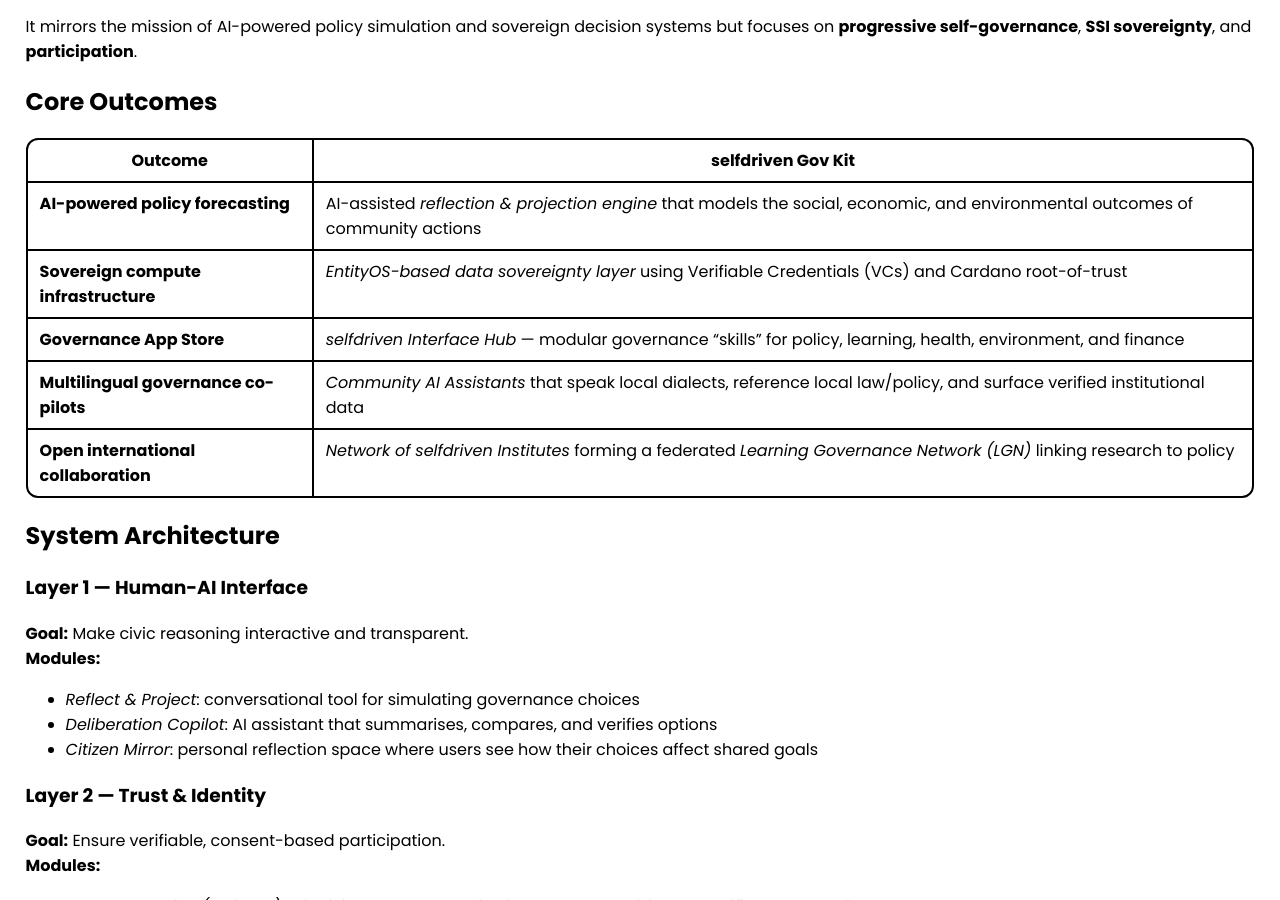
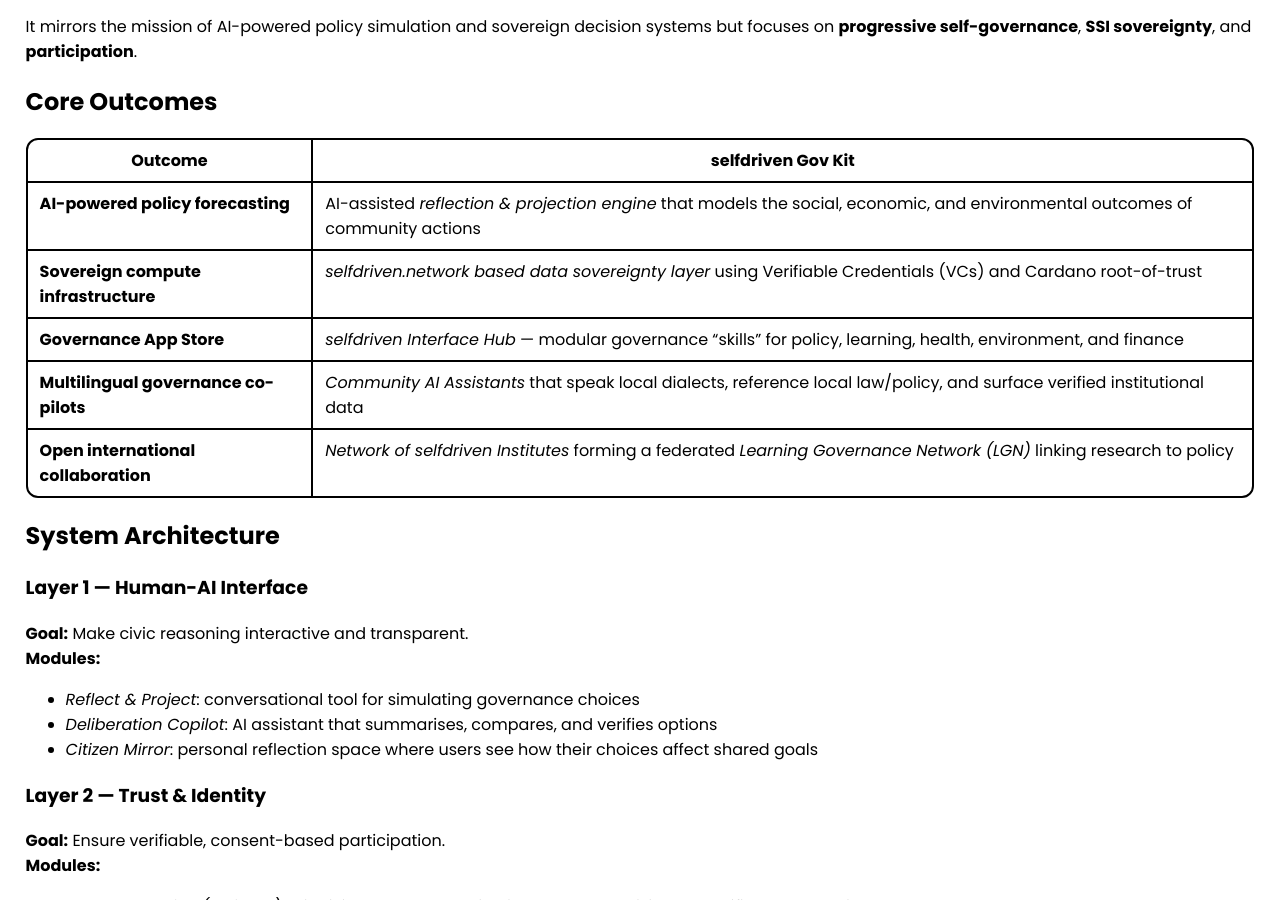
Before and after one commit to selfdriven-foundation/selfdriven-institute, a Jekyll site: the page built from docs/pages/research-areas-of-focus-sovereign-gov.md, in a window 1280 px wide and 900 px high, scrolled down 331 px. Built offline with Jekyll 4.4.1, drawn with Linux system fonts in a browser that asks for light colours.

Commit message:
Update research-areas-of-focus-sovereign-gov.md

```diff
--- a/docs/pages/research-areas-of-focus-sovereign-gov.md
+++ b/docs/pages/research-areas-of-focus-sovereign-gov.md
@@ -20,7 +20,7 @@
 |  Outcome | selfdriven Gov Kit |
 |---------------|-------------------------------|
 | **AI-powered policy forecasting** | AI-assisted *reflection & projection engine* that models the social, economic, and environmental outcomes of community actions |
-| **Sovereign compute infrastructure** | *EntityOS-based data sovereignty layer* using Verifiable Credentials (VCs) and Cardano root-of-trust |
+| **Sovereign compute infrastructure** | *selfdriven.network based data sovereignty layer* using Verifiable Credentials (VCs) and Cardano root-of-trust |
 | **Governance App Store** | *selfdriven Interface Hub* — modular governance “skills” for policy, learning, health, environment, and finance |
 | **Multilingual governance co-pilots** | *Community AI Assistants* that speak local dialects, reference local law/policy, and surface verified institutional data |
 | **Open international collaboration** | *Network of selfdriven Institutes* forming a federated *Learning Governance Network (LGN)* linking research to policy |
```
